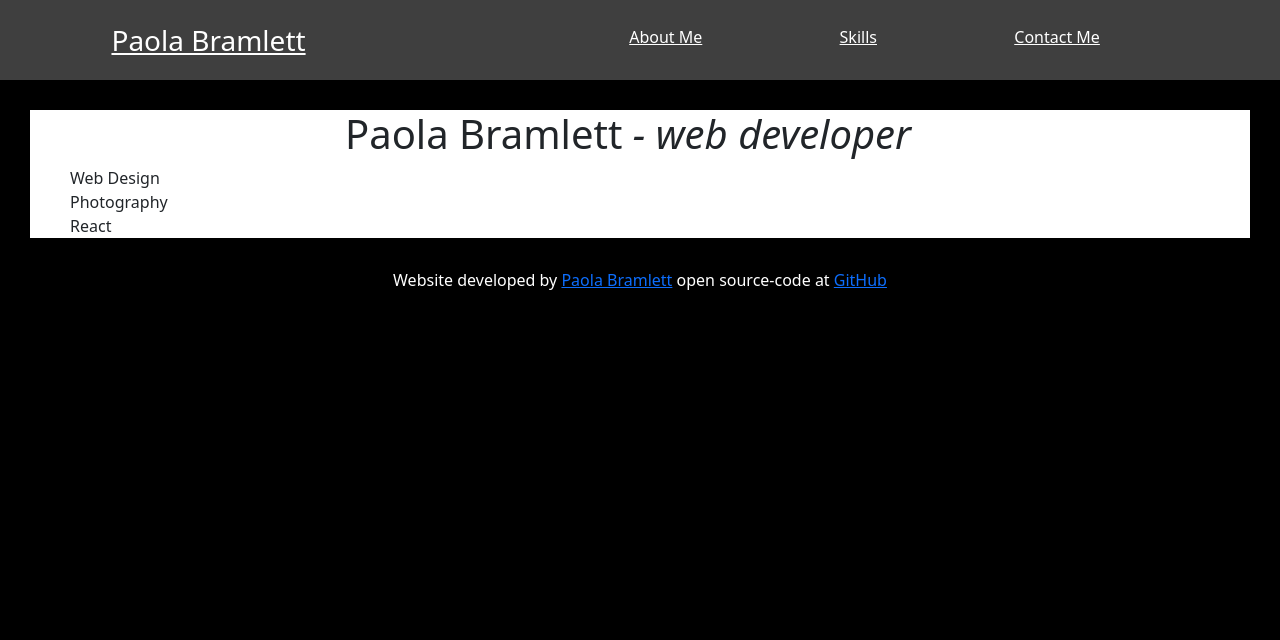
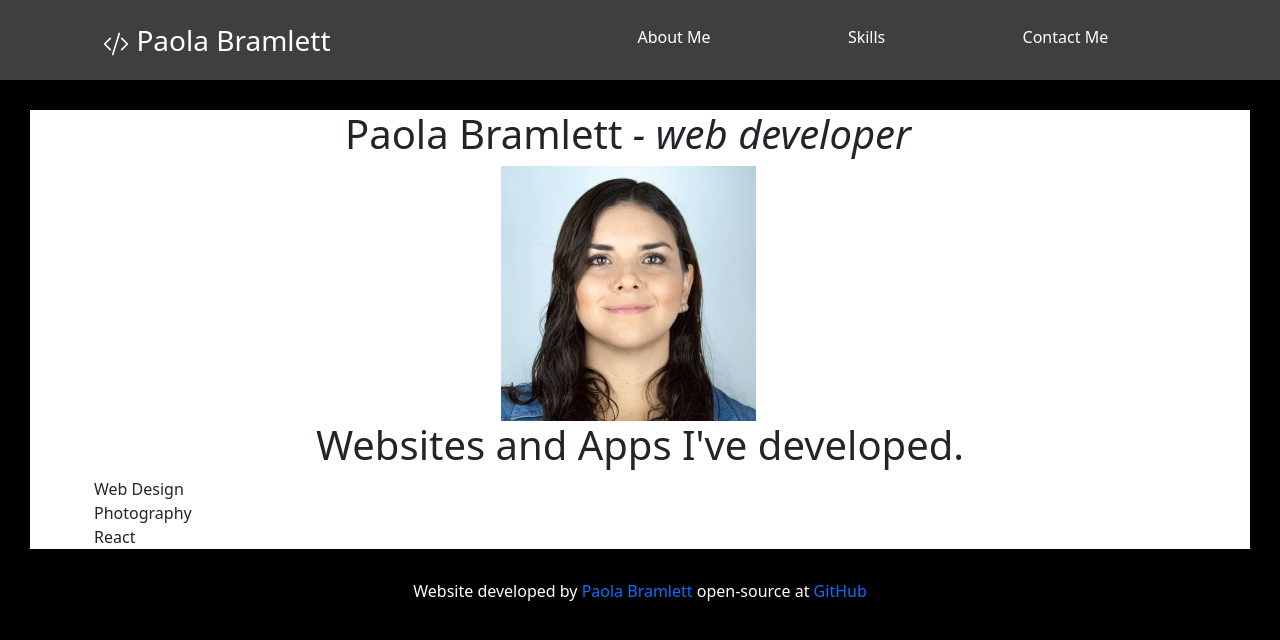
Before and after one commit to paolabramlett/Paola-Bramlett-Website, a React (Create React App) app: page / in a window 1280 px wide. Shown: the top 640 px of the page. Built offline with nearby package versions, Linux system fonts and the light colour scheme.

Commit message:
added photo and info to home

```diff
--- a/public/index.html
+++ b/public/index.html
@@ -42,7 +42,7 @@
       To create a production bundle, use `npm run build` or `yarn build`.
     -->
     <footer>
-      Website developed by <a href="https://www.linkedin.com/in/paolabramlett/" target="_blank">Paola Bramlett</a> open source-code at <a href="https://github.com/paolabramlett/Paola-Bramlett-Website" target="_blank">GitHub</a>
+      Website developed by <a href="https://www.linkedin.com/in/paolabramlett/" target="_blank">Paola Bramlett</a> open-source at <a href="https://github.com/paolabramlett/Paola-Bramlett-Website" target="_blank">GitHub</a>
     </footer>
   </body>
 </html>
--- a/src/App.css
+++ b/src/App.css
@@ -2,6 +2,10 @@
   text-align: center;
   margin: 30px;
   background-color: white;
+}
+
+a:Link {
+  text-decoration: none;
 }
 
 li {
@@ -16,6 +20,7 @@ nav {
   background-color: rgb(63, 63, 63);
   color: white;
   padding-top: 10px;
+
 }
 
 .nav-links {
@@ -24,4 +29,5 @@ nav {
   justify-content: space-around;
   align-items: center;
   list-style: none;
+  text-decoration: none;
 }
--- a/src/App.js
+++ b/src/App.js
@@ -3,10 +3,12 @@ import AboutMe from "./AboutMe";
 import Skills from "./Skills";
 import Contact from "./Contact";
 import Navbar from './Navbar';
+import Experience from './Experience';
 import {BrowserRouter as Router, Switch, Route} from 'react-router-dom';
 import Container from 'react-bootstrap/esm/Container';
 import Row from 'react-bootstrap/Row';
 import Col from 'react-bootstrap/Row';
+import Image from 'react-bootstrap/Image';
 
 
 
@@ -38,12 +40,10 @@ const Home = () => (
                 Paola Bramlett <em> - web developer</em>
               </h1>
             </Col>
-            <Col sm={4}>
-
+            <Col xs={6} md={4}>
+              <Image src="/images/IMG_2794.JPG" className="thumbnail mx-auto d-block" />
             </Col>
-            <Col sm>Web Design</Col>
-            <Col sm>Photography</Col>
-            <Col sm>React</Col>
+            <Experience />
           </Row>
         </header>
       </Container>
--- /dev/null
+++ b/src/Experience.js
@@ -0,0 +1,22 @@
+import React from "react";
+import Container from 'react-bootstrap/esm/Container';
+import Row from 'react-bootstrap/Row';
+import Col from 'react-bootstrap/Row';
+import Image from 'react-bootstrap/Image';
+
+export default function Websites() {
+    return (
+        <div>
+            <h1>
+                Websites and Apps I've developed.
+            </h1>
+            <Container>
+            <Row>
+                <Col sm>Web Design</Col>
+                <Col sm>Photography</Col>
+                <Col sm>React</Col>
+            </Row>
+            </Container>
+        </div>
+    )
+}
--- a/src/Navbar.js
+++ b/src/Navbar.js
@@ -10,7 +10,10 @@ function Navbar() {
             <nav>
                 <Link  style={navStyle} to="/">
                 <h3>
-                    Paola Bramlett
+                    <svg xmlns="http://www.w3.org/2000/svg" width="26" height="26" fill="currentColor" className="bi bi-code-slash" viewBox="0 0 16 16">
+                    <path d="M10.478 1.647a.5.5 0 1 0-.956-.294l-4 13a.5.5 0 0 0 .956.294l4-13zM4.854 4.146a.5.5 0 0 1 0 .708L1.707 8l3.147 3.146a.5.5 0 0 1-.708.708l-3.5-3.5a.5.5 0 0 1 0-.708l3.5-3.5a.5.5 0 0 1 .708 0zm6.292 0a.5.5 0 0 0 0 .708L14.293 8l-3.147 3.146a.5.5 0 0 0 .708.708l3.5-3.5a.5.5 0 0 0 0-.708l-3.5-3.5a.5.5 0 0 0-.708 0z"/>
+                    </svg>
+                    {""} Paola Bramlett
                 </h3>
                 </Link>
                 <ul className="nav-links">
```
Also changed, not shown: src/Websites.js (deleted, +0 -11 lines), public/images/IMG_2794.JPG (renamed from public/images/IMG_2794 2.JPG), 1 other file (tests, documents, lock files or other folders).
